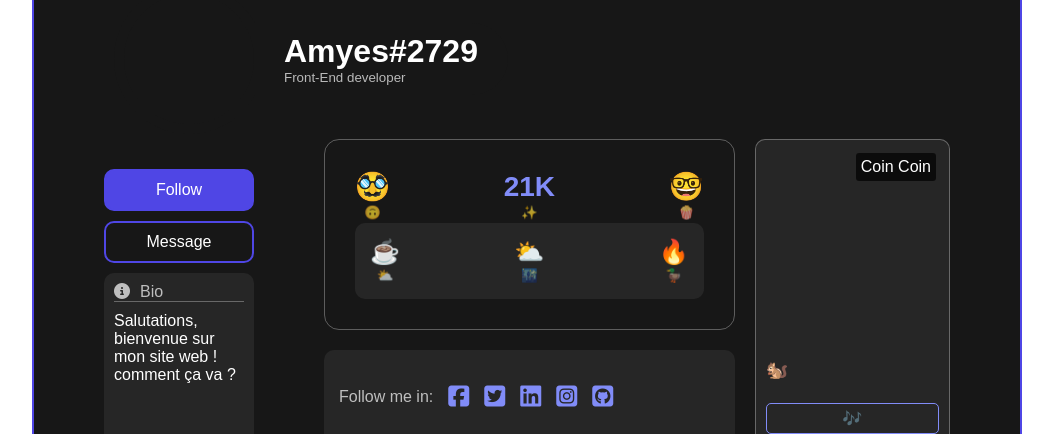
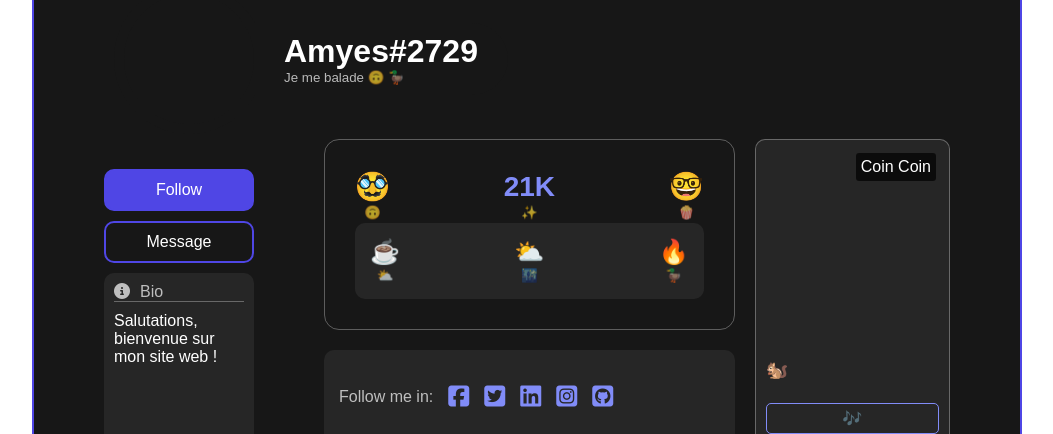
Before and after one commit to amayes93/Amyes93, a plain HTML site: page Index.html in a window 1280 px wide. Shown: the part 218-652 px from the top of the page, without its empty margins (113-1166 px from the left). Drawn offline with Linux system fonts and the light colour scheme.

Commit message:
Update Index.html

```diff
--- a/Index.html
+++ b/Index.html
@@ -20,7 +20,7 @@
                     <div class="profile-image"></div>
                     <div class="profile-names">
                         <h1 class="username">Amyes#2729</h1>
-                        <small class="page-title">Front-End developer</small>
+                        <small class="page-title">Je me balade 🙃 🦆</small>
                     </div>
                 </div>
             </div>
@@ -36,7 +36,6 @@
                         </div>
                         <p class="bio-text">
                             Salutations, bienvenue sur mon site web !
-comment ça va ?
                         </p>
                     </section>
                 </div>
```
